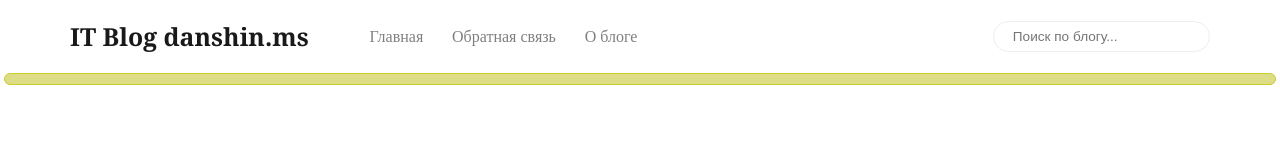
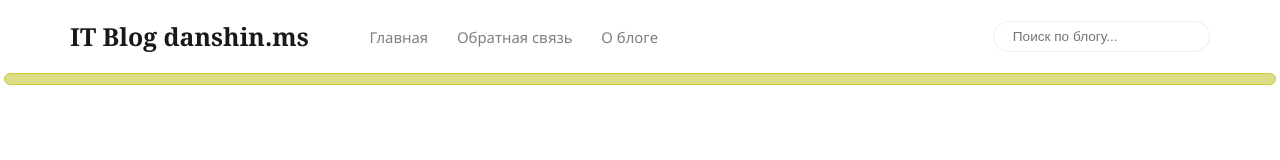
Before and after one commit to mdanshin/dms-blog, a React (Create React App) app: page / in a window 1280 px wide. Shown: the top 160 px of the page. Built offline with nearby package versions, Linux system fonts and the light colour scheme.

Commit message:
change Nav style

```diff
--- a/src/components/Nav/Nav.module.scss
+++ b/src/components/Nav/Nav.module.scss
@@ -27,6 +27,9 @@ li a {
   text-decoration: none;
   padding: 12.8px 14.4px;
   color: rgba(0, 0, 0, 0.5);
+  font-family:"Segoe UI", "Helvetica Neue", Arial;
+  font-size: .93rem;
+  font-weight:400;
 }
 
 .navbarCollapse > ul > li > a:hover {
@@ -92,7 +95,8 @@ ul > .search {
   cursor: pointer;
   color: rgba(0, 0, 0, 0.9);
   font-family: "Georgia", "Times New Roman", serif;
-  font-size: 24.8px;
+  font-size: 1.55rem;
+  font-weight:bold;
   white-space: nowrap;
   padding-top: 0.68rem;
   padding-bottom: 0.68rem;
```
